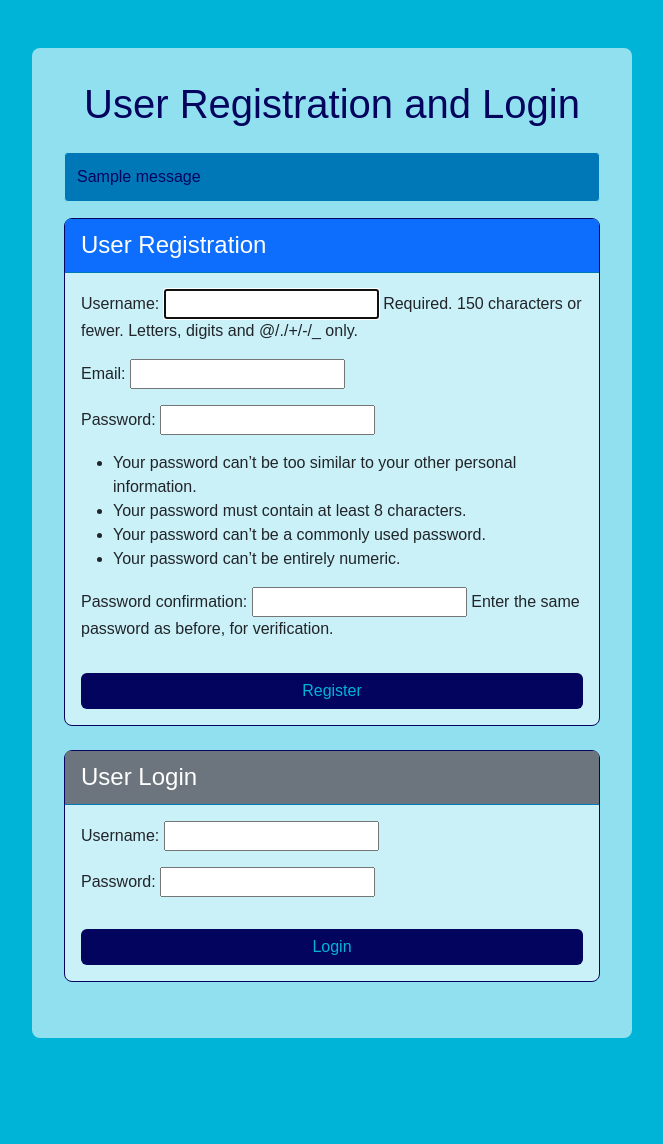
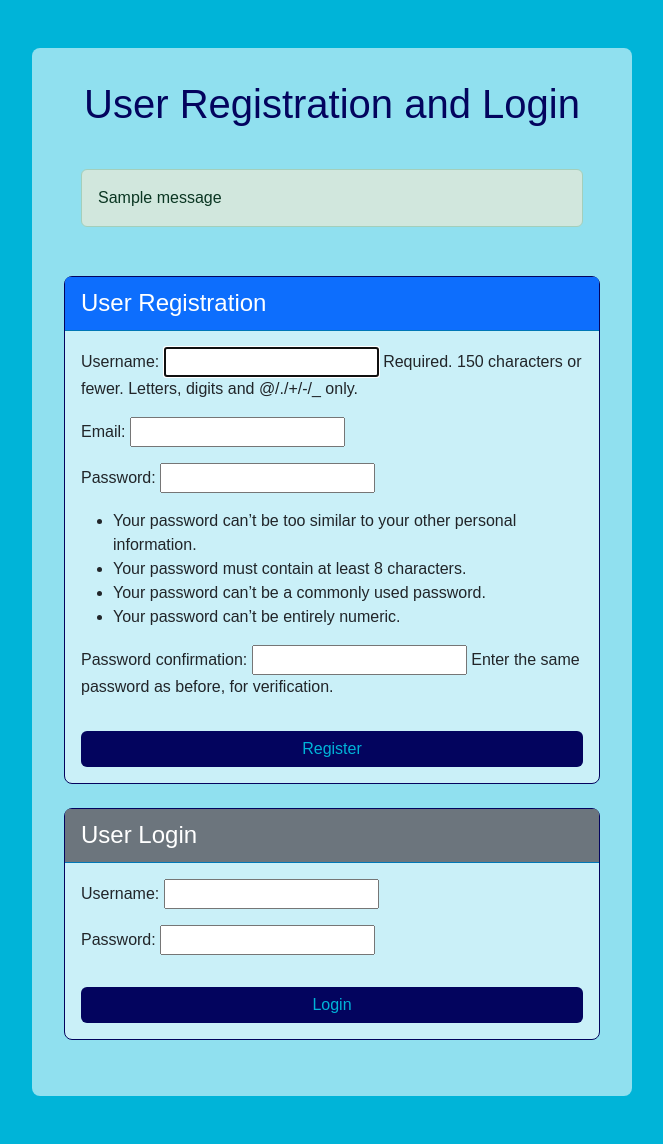
Before and after one commit to raina-SS/django-lists-management, a Django app: a page that uses users/templates/users/index.html in a window 1280 px wide. Shown: the whole page, without its empty margins (308-971 px from the left). Before the commit the page ends 1038 px from the top, so only its background shows below. Run offline with Django 5.2, Linux system fonts and the light colour scheme; tables that the repository leaves empty hold one stand-in row (values such as "Sample post"); one stand-in notice (Sample message) is shown.

Commit message:
Modified import error messages + Added styles for error and success messages

```diff
--- a/lists/templates/lists/index.html
+++ b/lists/templates/lists/index.html
@@ -42,7 +42,7 @@
             {% if messages %}
                 <ul class="list-unstyled">
                     {% for message in messages %}
-                        <li class="alert alert-info">{{ message }}</li>
+                        <li class="alert {% if message.tags == 'success' %}alert-success{% else %}alert-danger{% endif %}">{{ message }}</li>
                     {% endfor %}
                 </ul>
             {% endif %}
--- a/lists/views.py
+++ b/lists/views.py
@@ -152,7 +152,7 @@ def import_list(request):
                 with TextIOWrapper(request.FILES['file'], encoding=request.encoding) as import_file:
                     csv_reader = csv.DictReader(import_file, delimiter=',')
                     created_lists_mapping = {}
-                    for row in csv_reader:
+                    for row_number, row in enumerate(csv_reader, start=1):
                         # validate row data
                         error_messages = []
                         if not row['ListName']:
@@ -168,7 +168,7 @@ def import_list(request):
 
                         if len(error_messages) > 0:
                             messages.error(request,
-                                           'Error in adding data for row "%s" ' % row + ' '.join(error_messages))
+                                           f"Error in adding data for row {row_number}: {', '.join(error_messages)}")
                             continue
 
                         # Check if the list is already created, else create list
--- a/static/styles/users.css
+++ b/static/styles/users.css
@@ -43,9 +43,6 @@ h1, h2 {
 }
 
 .alert-info {
-    background-color: var(--honolulu-blue);
-    color: var(--federal-blue);
-    border: 1px solid var(--non-photo-blue);
     padding: 0.75rem;
     border-radius: 4px;
 }
--- a/users/templates/users/index.html
+++ b/users/templates/users/index.html
@@ -12,10 +12,10 @@
     <h1 class="text-center mb-4">User Registration and Login</h1>
 
     {% if messages %}
-        <div class="alert alert-info" role="alert">
+        <div class="alert" role="alert">
             <ul class="list-unstyled mb-0">
                 {% for message in messages %}
-                    <li>{{ message }}</li>
+                    <li class="alert {% if message.tags == 'success' %}alert-success{% else %}alert-danger{% endif %}">{{ message }}</li>
                 {% endfor %}
             </ul>
         </div>
```
Also changed, not shown: static/styles/lists.css (+0 -7 lines).
